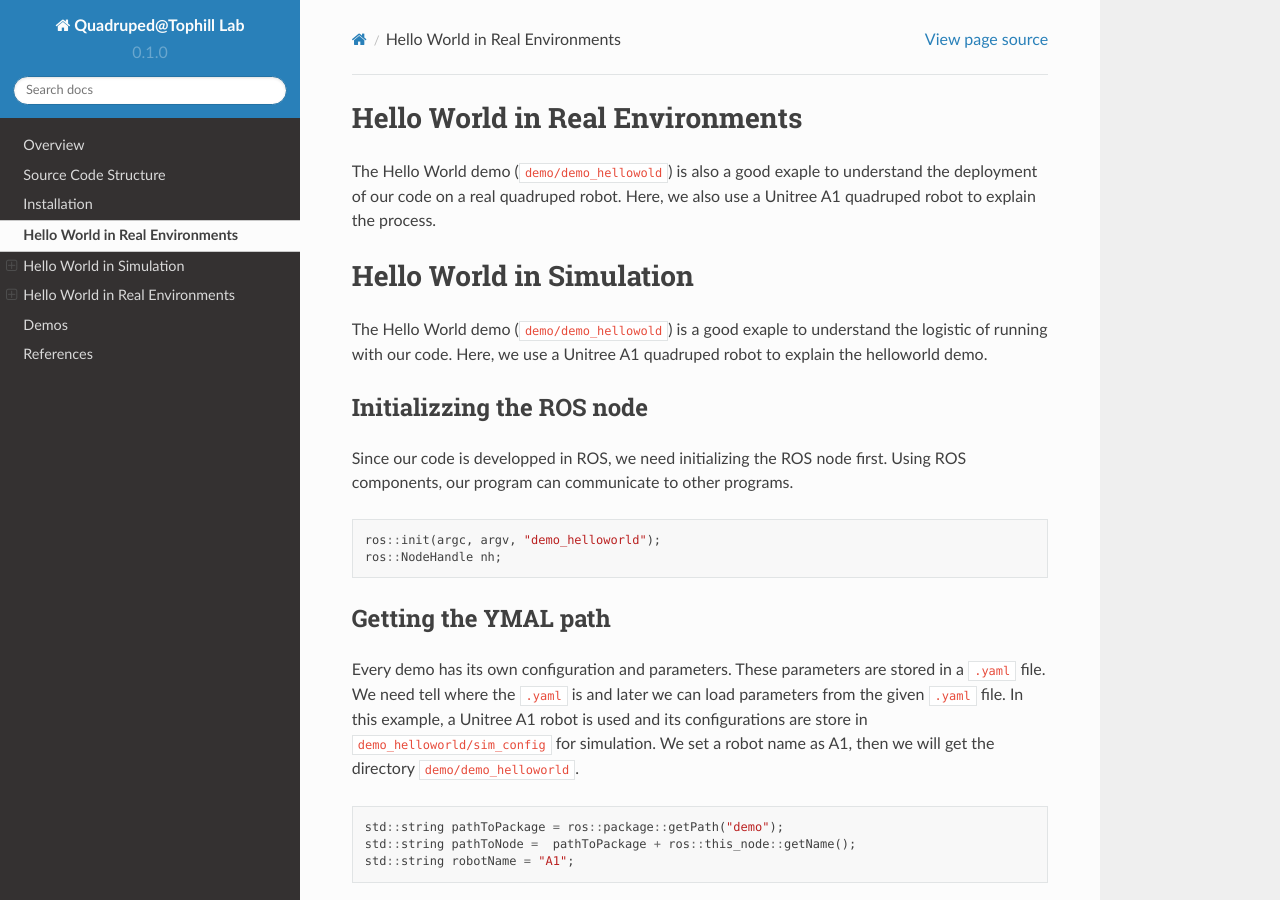
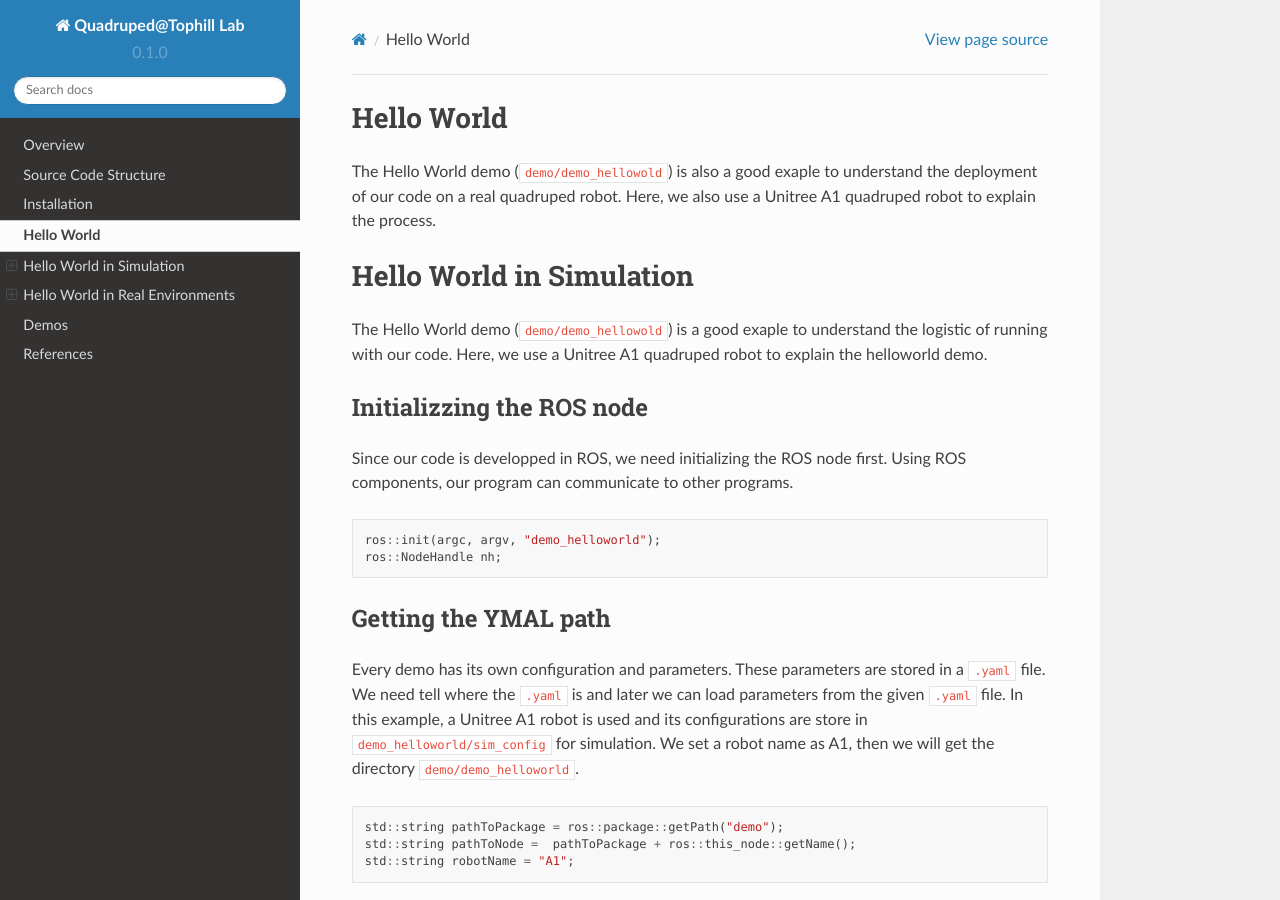
Before and after one commit to TopHillRobotics/quadruped-robot-docs, a Sphinx documentation site: the page built from docs/source/helloworld.rst, in a window 1280 px wide and 900 px high. Built offline with Sphinx 7.4.7 and the Read the Docs theme 2.0.0, drawn with Linux system fonts in a browser that asks for light colours.

Commit message:
Update helloworld.rst

```diff
--- a/docs/source/helloworld.rst
+++ b/docs/source/helloworld.rst
@@ -1,4 +1,4 @@
-Hello World in Real Environments
+Hello World
 *********************
 
 The Hello World demo (``demo/demo_hellowold``) is also a good exaple to understand the deployment of our code on a real quadruped robot. Here, we also use a Unitree A1 quadruped robot to explain the process.
```
